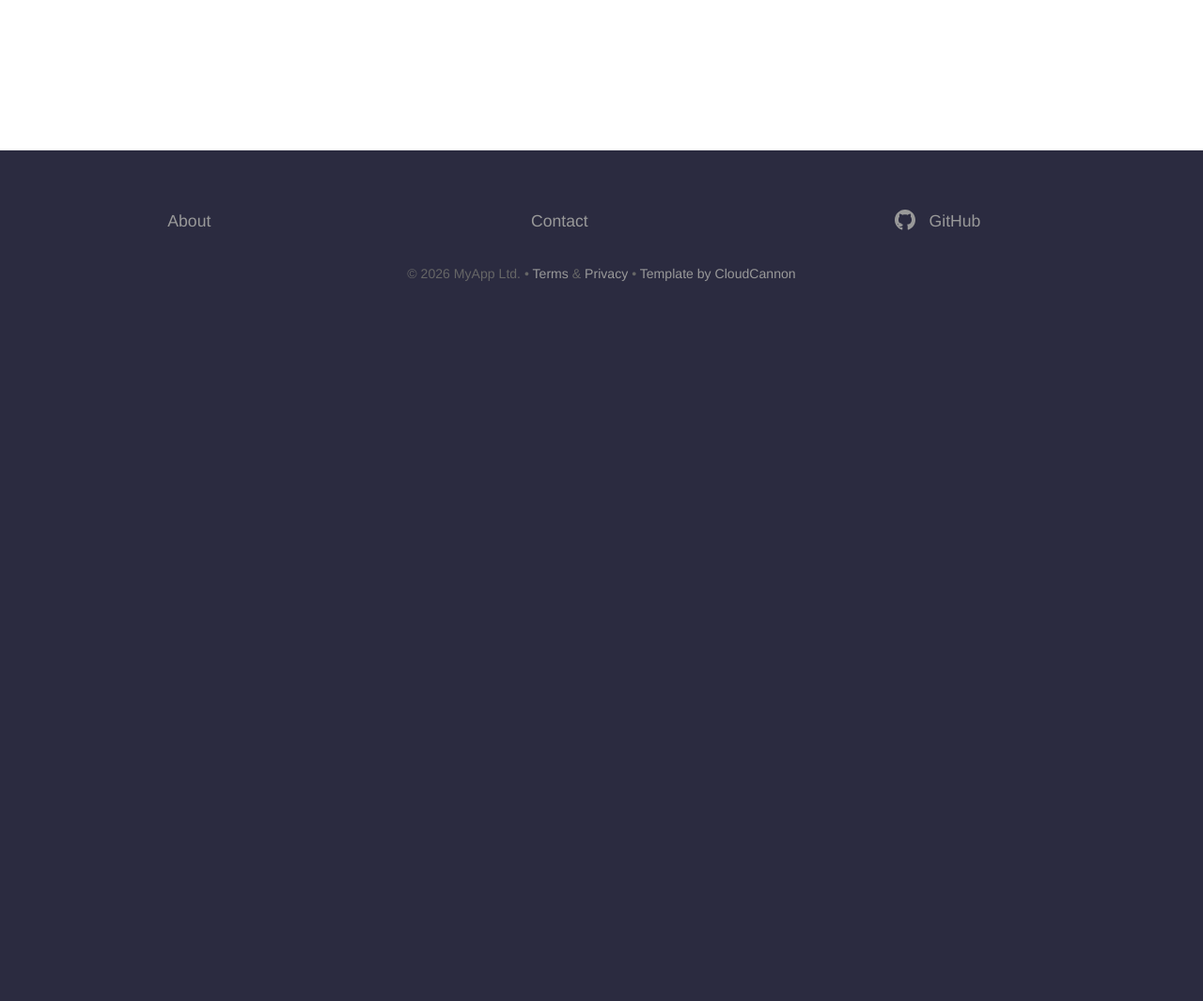
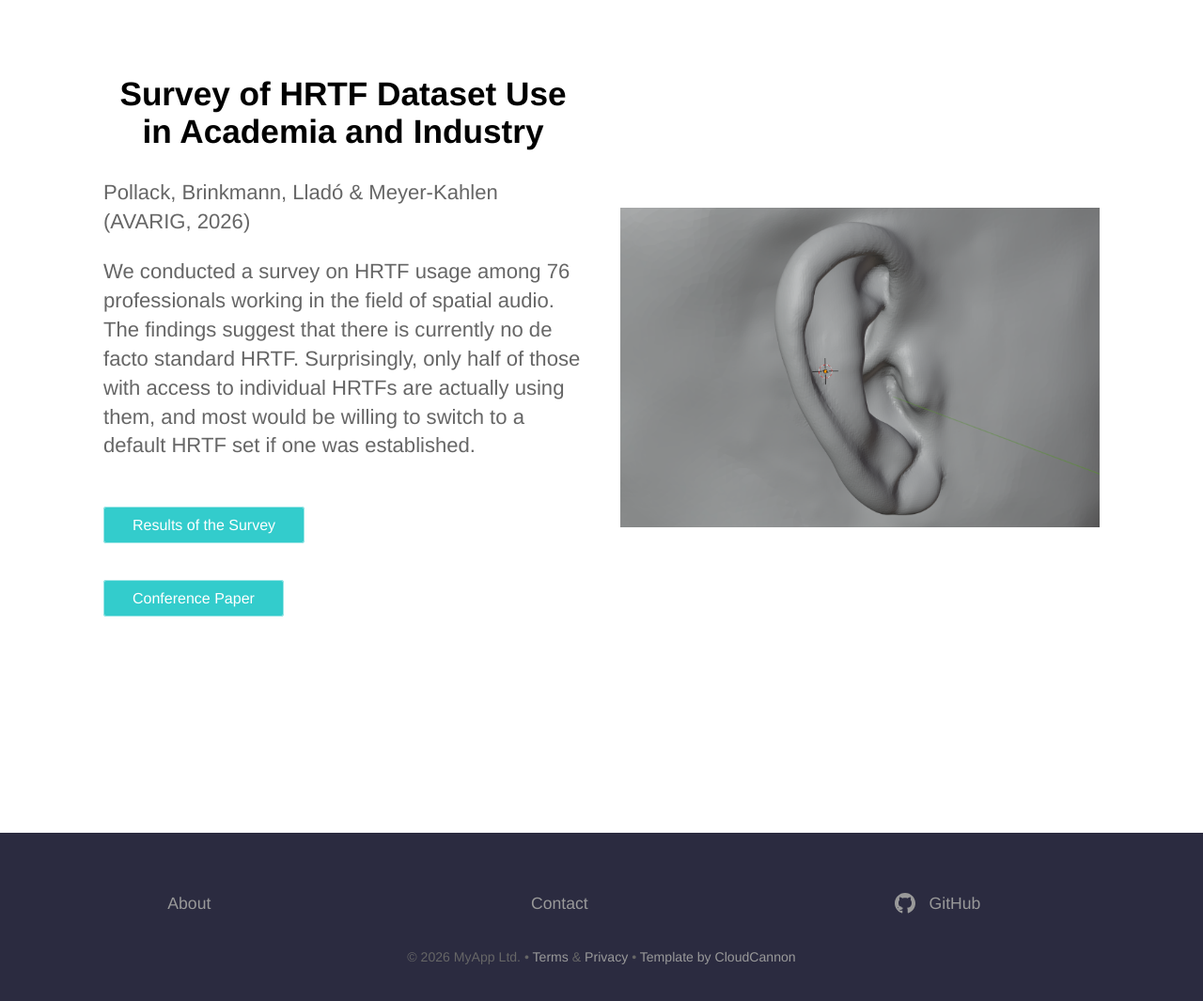
Before and after one commit to TheNEMOproject/TheNEMOproject.github.io, a Jekyll site: the page built from research.html, in a window 1280 px wide and 1400 px high, scrolled down 1502 px. Shown: the part 322-1387 px from the top of the window at 94% size. Built offline with Jekyll 4.4.1, drawn with Linux system fonts in a browser that asks for light colours; before the commit the page ends 2176 px from its top, so only the background shows below that.

Commit message:
Update research.html

```diff
--- a/research.html
+++ b/research.html
@@ -31,6 +31,22 @@ description: >-
 	</div>
 </section>
 
+<section>
+	<div class="container flex">
+		<div class="text editable">
+			<h2><strong>Survey of HRTF Dataset Use in Academia and Industry</strong></h2>
+			<p>Pollack, Brinkmann, Lladó & Meyer-Kahlen (AVARIG, 2026)</p>
+			<p>We conducted a survey on HRTF usage among 76 professionals working in the field of spatial audio. The findings suggest that there is currently no de facto standard HRTF. Surprisingly, only half of those with access to individual HRTFs are actually using them, and most would be willing to switch to a default HRTF set if one was established.</p>
+			<div class="cta button"><a href="https://doi.org/10.17743/jaes.2022.0134">Results of the Survey</a></div>
+			<div class="cta button"><a href="https://doi.org/10.17743/jaes.2022.0134">Conference Paper</a></div>
+		</div>
+		<div class="image">
+			<img src="{{ site.baseurl }}/images/NEMO_ear2_format.png"/>
+		</div>
+	</div>
+</section>
+
+
 <!--
 <p class="editor-link" style="text-align: center;"><a href="cloudcannon:collections/_staff_members/" class="btn"><strong>&#9998;</strong> Manage Staff members</a></p>
 <ul class="staff">
```
